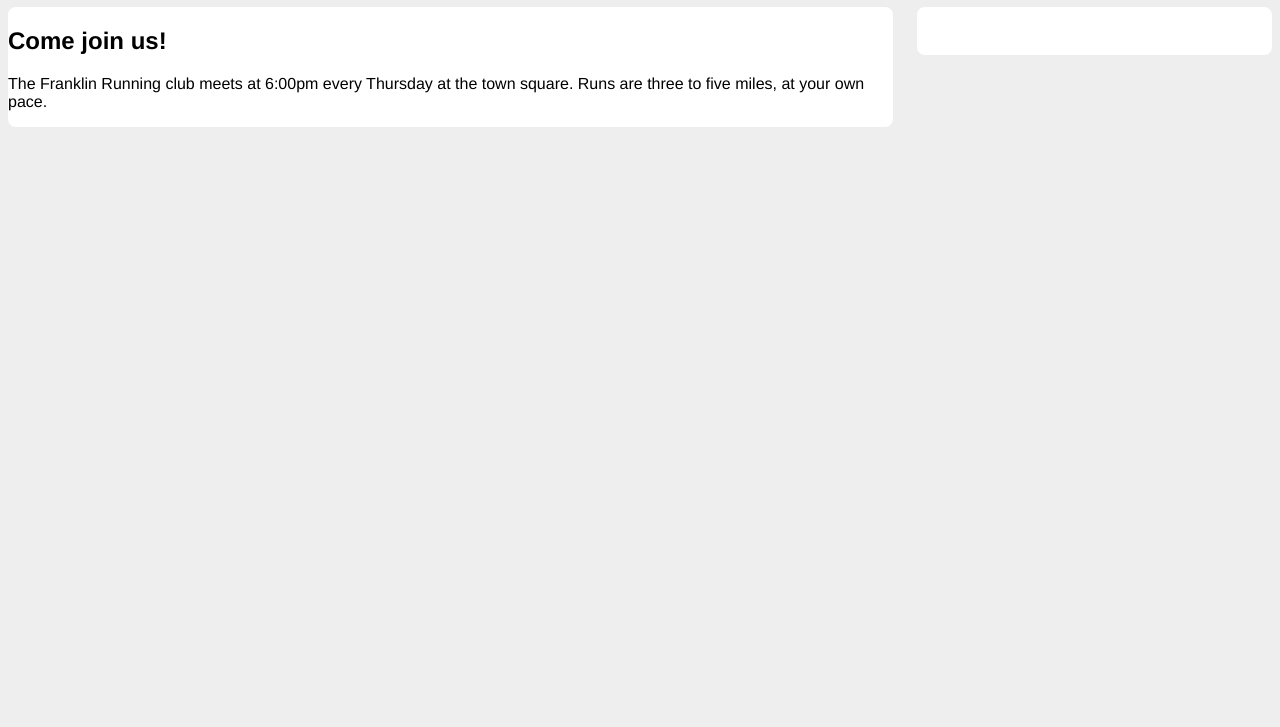
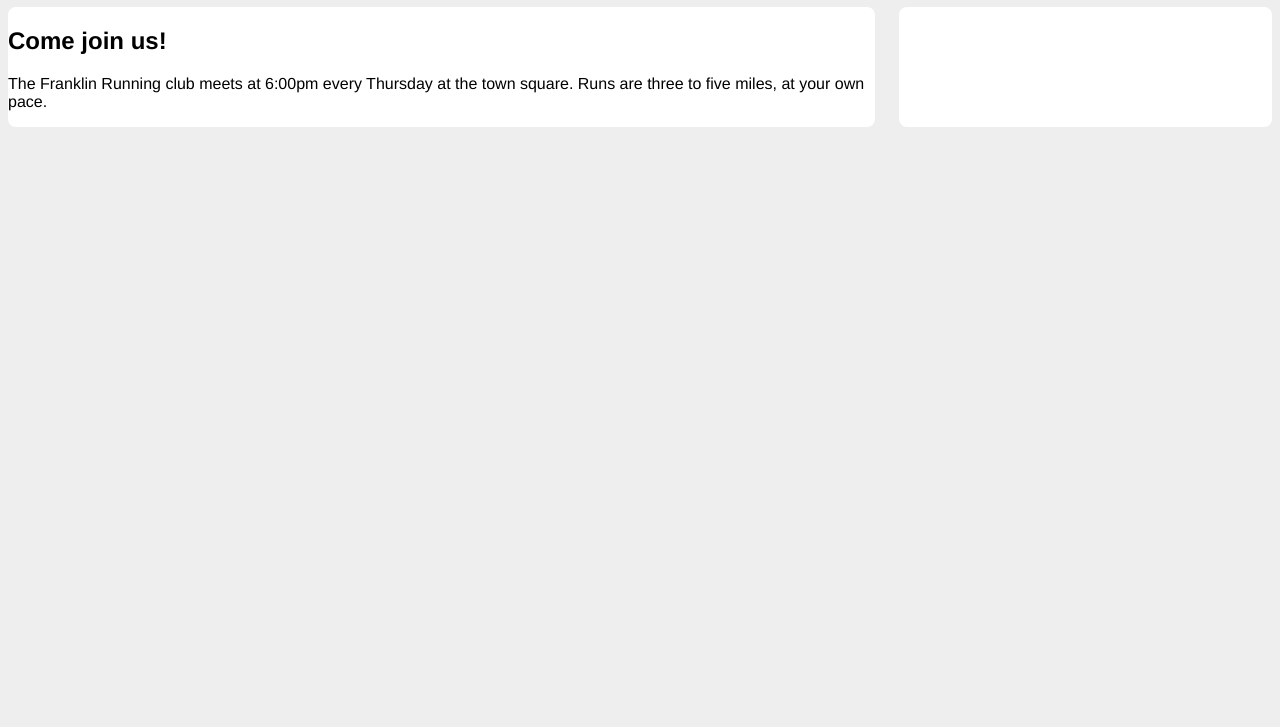
Before and after one commit to harishankar26/CSS-Practice, a plain HTML site: page 2-Column Layout/index.html in a window 1280 px wide. Shown: the part 73-800 px from the top of the page. Drawn offline with Linux system fonts and the light colour scheme.

Commit message:
using flex to make the height equal

```diff
--- a/2-Column Layout/index.html
+++ b/2-Column Layout/index.html
@@ -12,7 +12,6 @@
     <header>
         <h1>Franklin Running Club</h1>
     </header>
-    <div class="wrapper">
         <div class="container">
             <main class="main">
                 <h2>Come join us!</h2>
@@ -27,7 +26,6 @@
                 <div class="widget"></div>
             </aside>
         </div>
-    </div>
 </body>
 
 </html>
--- a/2-Column Layout/style.css
+++ b/2-Column Layout/style.css
@@ -17,31 +17,20 @@ body {
     border-radius: .5em;
     }
 
-    .wrapper {
-        margin-left: -1.5em;
-        margin-right: -1.5em;
-    }
-
     .container {
-        width: 100%;
-        display: table;
-        border-spacing: 1.5em 0;
+        display: flex;
     }
 
     .main {
-    display: table-cell;
     background-color: #fff;
     border-radius: .5em;
-    float: left;
     width: 70%;
     }
 
     .sidebar {
-    display: table-cell;
+    width: 30%;
     padding: 1.5em;
+    margin-left: 1.5em;
     background-color: #fff;
     border-radius: .5em;
-    float: right;
-    width: calc(30% - 1.5em);
-    margin-left: 1.5em;
 }
```
